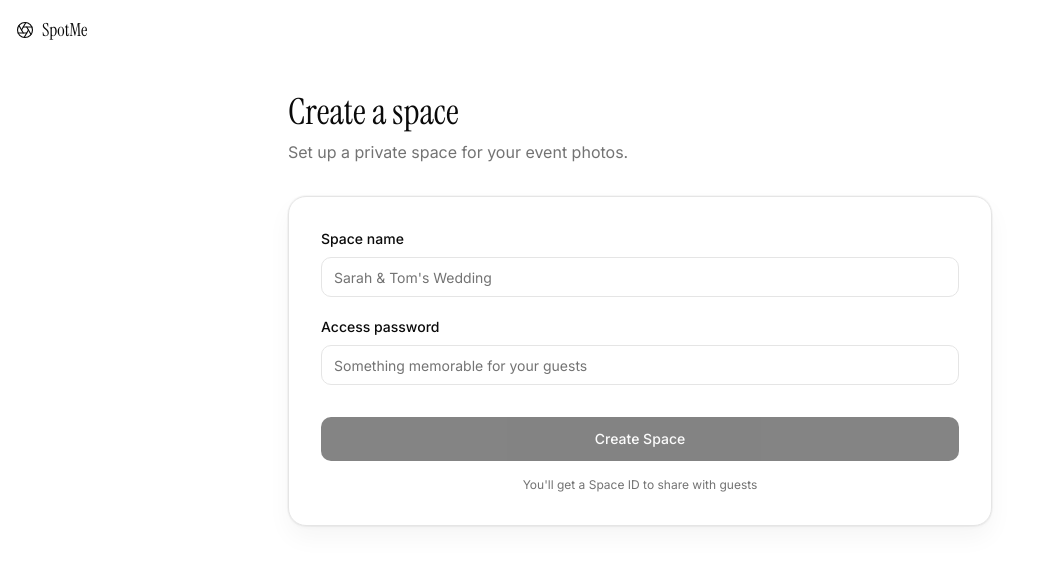
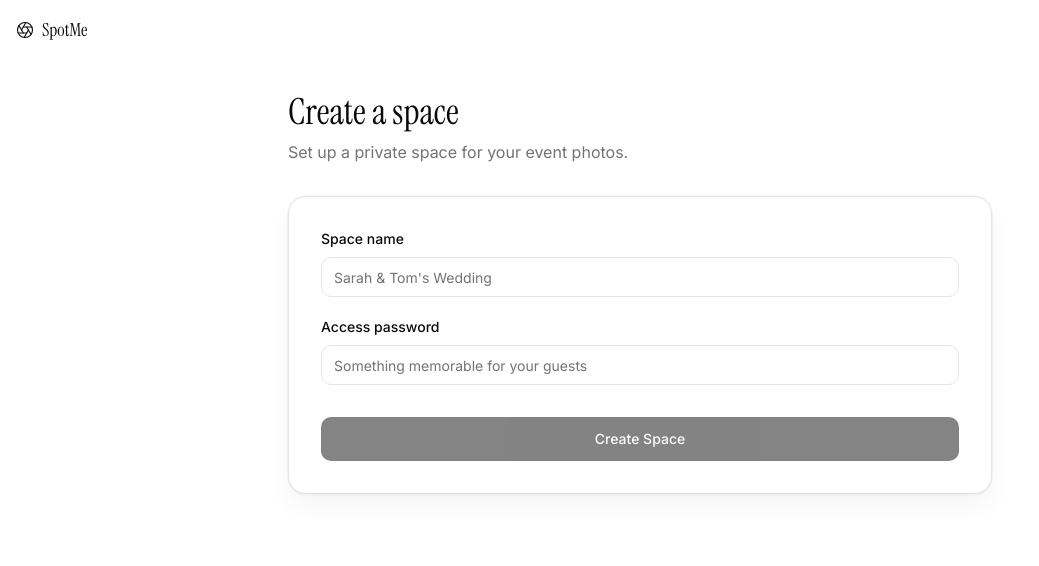
Before and after one commit to shiv7shukla/spotme, a Next.js app: page /organizer in a window 1280 px wide. Shown: the top 566 px of the page, without its empty margins (0-1039 px from the left). Built offline with nearby package versions, Linux system fonts and the light colour scheme.

Commit message:
add: schema for space created

```diff
--- a/app/organizer/CreateSpaceForm.tsx
+++ b/app/organizer/CreateSpaceForm.tsx
@@ -43,9 +43,6 @@ const CreateSpaceForm = () => {
         >
             Create Space
         </Button>
-        <p className="font-body text-xs text-muted-foreground text-center mt-4">
-            You&apos;ll get a Space ID to share with guests
-        </p>
         </div>
     );
 };
--- /dev/null
+++ b/app/schemas/space.schema.ts
@@ -0,0 +1,8 @@
+import z from "zod";
+
+export const spaceSchema = z.object({
+    space_name: z.string().trim().min(1, "Space name is required"),
+    password: z.string().trim().min(5, "Password is too short")
+});
+
+export type SpaceData = z.infer<typeof spaceSchema>;
--- a/package.json
+++ b/package.json
@@ -23,7 +23,8 @@
     "react-dom": "19.2.4",
     "shadcn": "^4.2.0",
     "tailwind-merge": "^3.5.0",
-    "tw-animate-css": "^1.4.0"
+    "tw-animate-css": "^1.4.0",
+    "zod": "^4.4.1"
   },
   "devDependencies": {
     "@tailwindcss/postcss": "^4",
```
Also changed, not shown: 1 other file (tests, documents, lock files or other folders).
